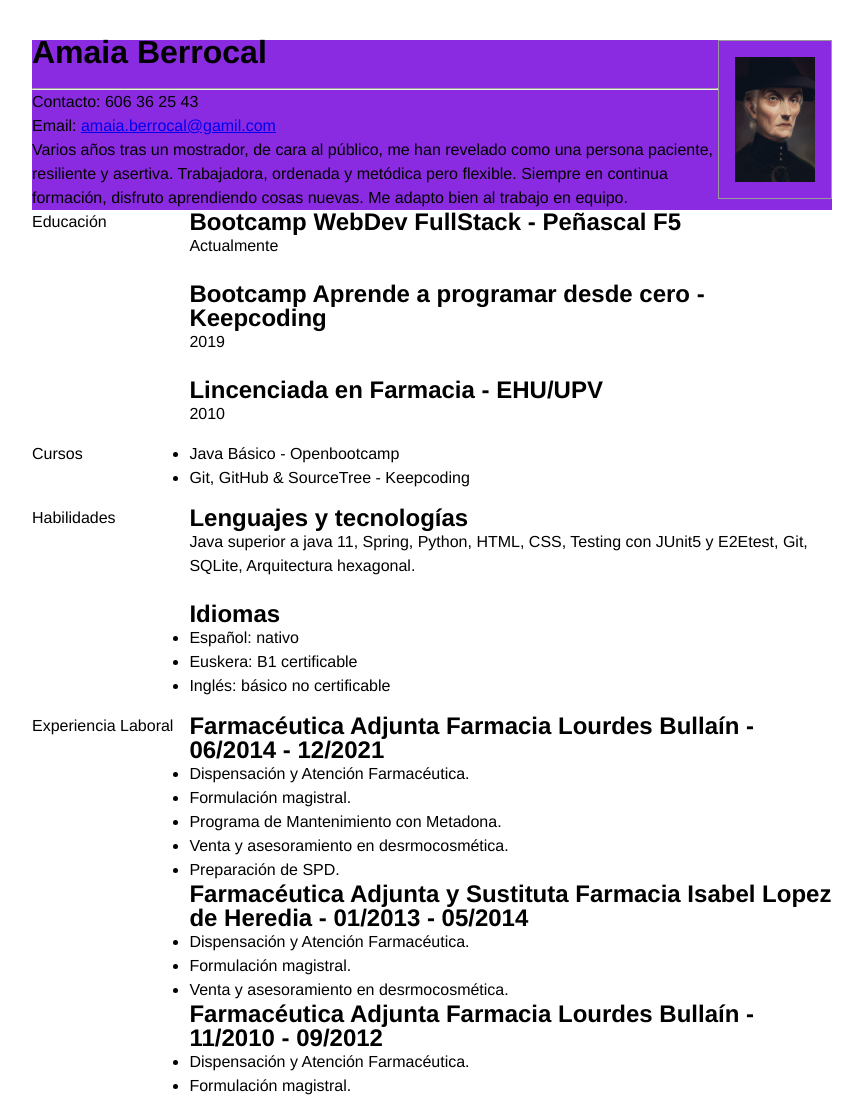
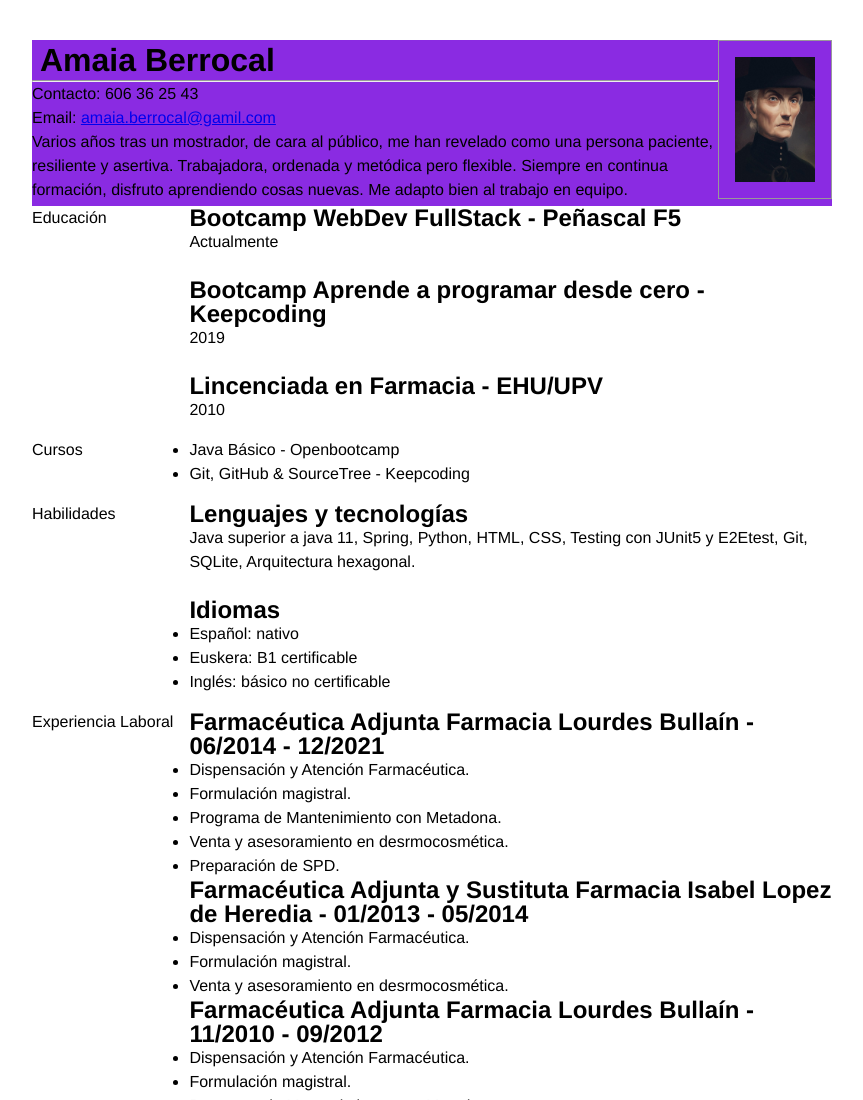
Before and after one commit to AmaiaBerrocal/curriculum_F5, a plain HTML site: page index.html in a window 1280 px wide. Shown: the top 1100 px of the page, without its empty margins (208-1071 px from the left). Drawn offline with Linux system fonts and the light colour scheme.

Commit message:
commit de prueba

```diff
--- a/style.css
+++ b/style.css
@@ -16,6 +16,7 @@ header {
   grid-template-columns: 1fr auto;
 }
 .fn {
+  padding: 0.5rem;
 
 }
 
```
Also changed, not shown: index.html (+0 -1 lines).
